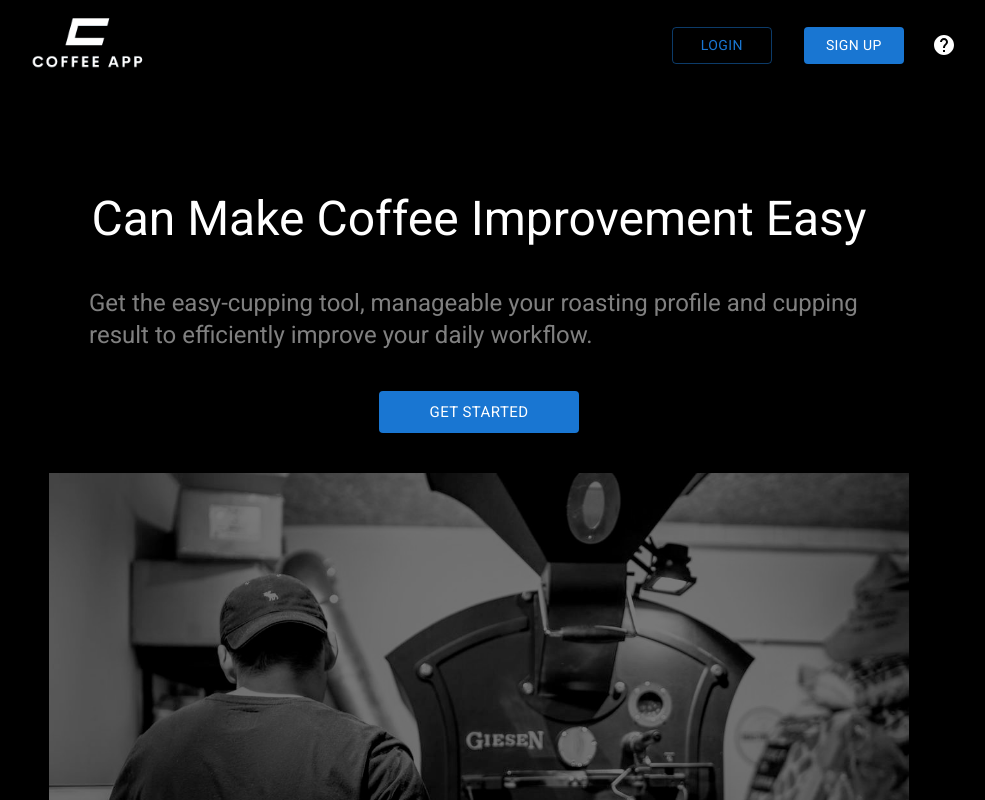
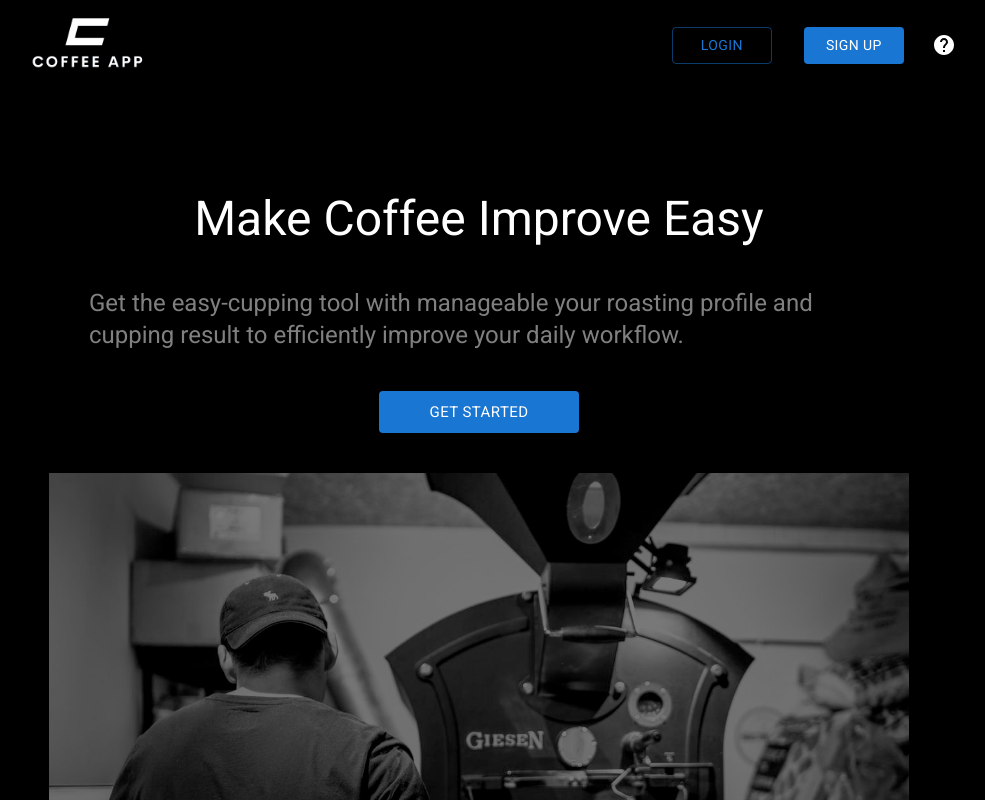
Before and after one commit to keiichi031605/coffee-app, a React (Create React App) app in the folder react-web-app/: page / in a window 1280 px wide. Shown: the top 800 px of the page, without its empty margins (161-1146 px from the left). Built offline with nearby package versions, Linux system fonts and the light colour scheme.

Commit message:
Update Home.js

```diff
--- a/react-web-app/src/components/Home.js
+++ b/react-web-app/src/components/Home.js
@@ -10,10 +10,10 @@ export default function Home() {
     <React.Fragment>
       <Box className="container">
         <Typography className="home-text" variant="h3" component="h3" sx={{ color: 'white' }}>
-          Can Make Coffee Improvement Easy
+          Make Coffee Improve Easy
         </Typography>
         <Typography className="home-text" variant="h5" component="h5" sx={{ color: 'gray' }}>
-          Get the easy-cupping tool, manageable your roasting profile and cupping result to efficiently improve your daily workflow.
+          Get the easy-cupping tool with manageable your roasting profile and cupping result to efficiently improve your daily workflow.
         </Typography>
         <Button className="get-started-button" size="large" variant="contained" color="primary">
           Get Started
```
